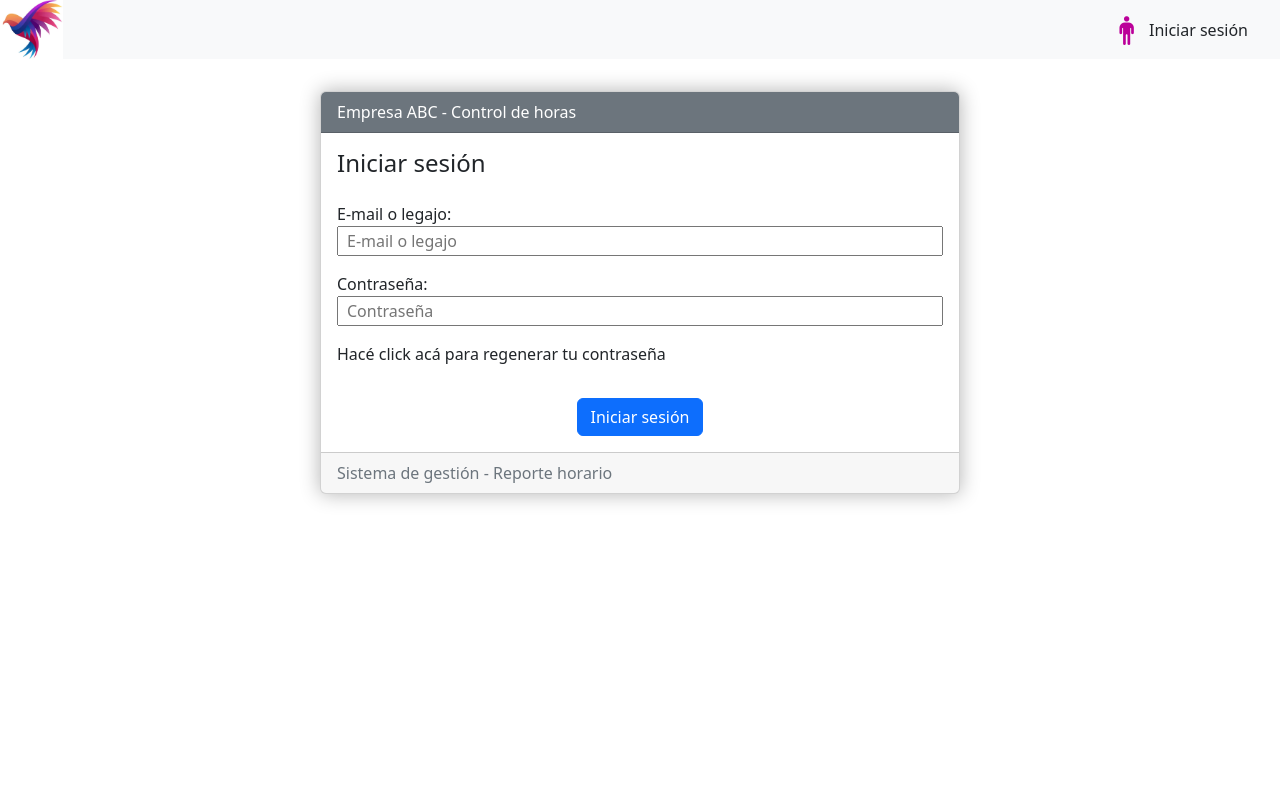
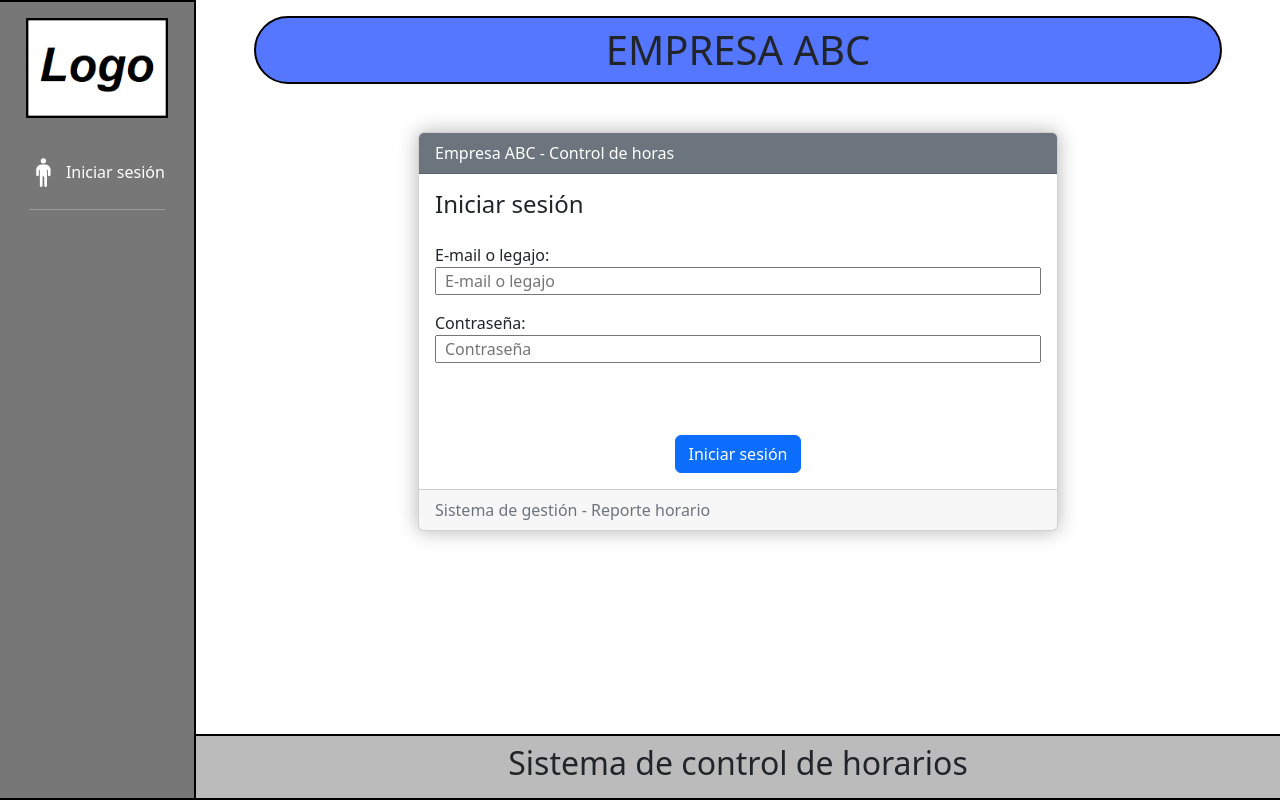
Before and after one commit to dollycalvo/sgpartes, a Django app: page / in a window 1280 px wide. Run offline with Django 3.2, Linux system fonts and the light colour scheme.

Commit message:
Cambios para página de escritorio completos

```diff
--- a/partes/static/css/sgpartes.css
+++ b/partes/static/css/sgpartes.css
@@ -1,18 +1,91 @@
 @import url("https://cdn.jsdelivr.net/npm/bootstrap-icons@1.11.2/font/bootstrap-icons.min.css");
 
 :root {
-    --color-frambuesa: #bb0099;
+    --color-celeste: #5577ff;
+    --color-footer: #bbbbbb;
+    --color-navbar: #777777;
+    --color-bordes: #000000;
+    --color-persona: #ffffff;
+}
+
+.layout-pagina {
+    display: grid;
+    grid-template-columns: auto 1fr;
+    grid-template-rows: auto 1fr auto;
+    grid-template-areas: "sidebar header"
+                         "sidebar main-content"
+                         "sidebar footer";
+    height: 100dvh;
+}
+
+header {
+    grid-area: header;
+    display: flex;
+    justify-content: center;
+    align-items: center;
+    padding: 1rem;
+}
+
+header > h1 {
+    background-color: var(--color-celeste);
+    border: 2px solid var(--color-bordes);
+    width: 92%;
+    border-radius: 250px;
+    padding: 0.5rem 0;
+    margin: 0;
+    text-align: center;
+}
+
+footer {
+    grid-area: footer;
+    display: flex;
+    justify-content: center;
+    align-items: center;
+    padding: 0.5rem;
+    border-top: 2px solid var(--color-bordes);
+    /* border-right: 2px solid var(--color-bordes); */
+    border-bottom: 2px solid var(--color-bordes);
+    /* background: linear-gradient(to bottom, #eee 0%, var(--color-footer)); */
+    background: var(--color-footer);
+    margin-top: 0.5rem;
 }
 
 .navbar {
-    background-image: url("../images/logo.png");
-    background-size: contain;
-    background-repeat: no-repeat;
-    padding-left: 5rem;
+    grid-area: sidebar;
+    border-top: 2px solid var(--color-bordes);
+    border-bottom: 2px solid var(--color-bordes);
+    /* border-left: 2px solid var(--color-bordes); */
+    border-right: 2px solid var(--color-bordes);
+    background: var(--color-navbar) !important;
+    display: flex !important;
+    align-items: center;
+    justify-content: top !important;
+    flex-direction: column !important;
+    max-width: 20vw;
+}
+
+.navbar-nav {
+    display: flex !important;
+    align-items: center !important;
+    justify-content: top !important;
+}
+
+.nav-item {
+    color: #ffffff !important;
+}
+
+.imagen-logo {
+    width: 80%;
+    margin-top: 1rem;
 }
 
 .container {
     padding-top: 2rem;
+    overflow-y: scroll;
+}
+
+.px-05rem {
+    padding: 0 0.5rem;
 }
 
 .ml-1rem {
@@ -42,12 +115,17 @@
 
 .bi {
     font-size: 1.8rem;
-    color: var(--color-frambuesa);
+    color: var(--color-persona);
     transition: transform 0.3s;
 }
 
 #infoLogin {
     cursor: pointer;
+    margin-top: 2rem;
+    border-bottom: 1px outset;
+    padding-bottom: 1rem;
+    margin-bottom: 1rem;
+    color: var(--color-persona);
 }
 
 #infoLogin > div:nth-child(3) {
@@ -86,19 +164,19 @@
 .popup-cerrar-sesion {
     position: absolute;
     padding: 1rem 1rem;
-    background-color: #fff;
+    background-color: var(--color-footer);
     margin-top: 1rem;
     text-wrap: nowrap;
     z-index: 99;
-    box-shadow: 0 0 5px rgba(0, 0, 0, 0.4);
+    box-shadow: 0 0 1rem rgba(0, 0, 0, 0.7);
     border-radius: 0.2rem;
     display: none;
 }
 
 .popup-cerrar-sesion:hover {
-    background-color: var(--color-frambuesa);
+    background-color: var(--color-navbar);
     text-shadow: 0 0 5px white;
-    box-shadow: 0 0 1rem white inset;
+    box-shadow: 0 0 1rem #000000 inset;
     color: #fff;
 }
 
@@ -119,16 +197,18 @@
 
 .link-regenerar:hover {
     text-decoration: underline;
-    color: var(--color-frambuesa);
+    color: #ffffff;
 }
 
-.link-frambuesa:hover {
+.link-login:hover {
     text-decoration: underline;
-    color: var(--color-frambuesa);
+    color: #ffffff;
 }
 
 .active {
-    color: var(--color-frambuesa) !important;
+    color: #ffffff !important;
+    font-weight: 700;
+    text-shadow: 0 0 2px #000000;
 }
 
 .sin-planillas {
--- a/partes/templates/base.html
+++ b/partes/templates/base.html
@@ -15,14 +15,14 @@
 </head>
 
 <body>
-    <nav class="navbar navbar-expand navbar-light bg-light d-flex justify-content-between">
-        <div class="nav navbar-nav">
-            {% if request.session.usuario %}
-                {% block navlinks %}
-                {% endblock %}
-            {% endif %}
-        </div>
-        <div id="infoLogin" class="mr-2rem d-flex flex-row justify-content-center align-items-center">
+    <div class="layout-pagina">
+        <header>
+            <h1>EMPRESA ABC</h1>
+        </header>
+        <nav class="navbar navbar-expandx justify-content-start px-05rem">
+            <img class="imagen-logo" src="{% static 'images/logo2.png' %}">
+            {% comment %} <div id="infoLogin" class="mr-2rem d-flex flex-row justify-content-center align-items-center"> {% endcomment %}
+            <div id="infoLogin" class="d-flex flex-row justify-content-center align-items-center">
                 <div class="bi bi-person-standing mr-05rem"></div>
                 {% if request.session.usuario %}
                     <div>
@@ -32,7 +32,13 @@
                         {{request.session.nombre_usuario}}
                     </div>
                 {% else %}
-            <a class="nav-item nav-link link-frambuesa" href="login">Iniciar sesión</a>
+                <a class="nav-item nav-link link-login" href="login">Iniciar sesión</a>
+                {% endif %}
+            </div>
+            <div class="nav navbar-nav">
+                {% if request.session.usuario %}
+                    {% block navlinks %}
+                    {% endblock %}
                 {% endif %}
             </div>
         </nav>
@@ -43,6 +49,11 @@
                 </div>
             </div>
         </div>
+
+        <footer>
+            <h2>Sistema de control de horarios</h2>
+        </footer>
+    </div><!-- Fin del layout de la página -->
 
   <!-- Bootstrap JavaScript Libraries -->
   <script src="https://cdn.jsdelivr.net/npm/@popperjs/core@2.11.6/dist/umd/popper.min.js"
```
Also changed, not shown: partes/static/images/logo2.png (added), soportes.db.sqlite3. Lines whose indentation alone changed are shown as unchanged.
